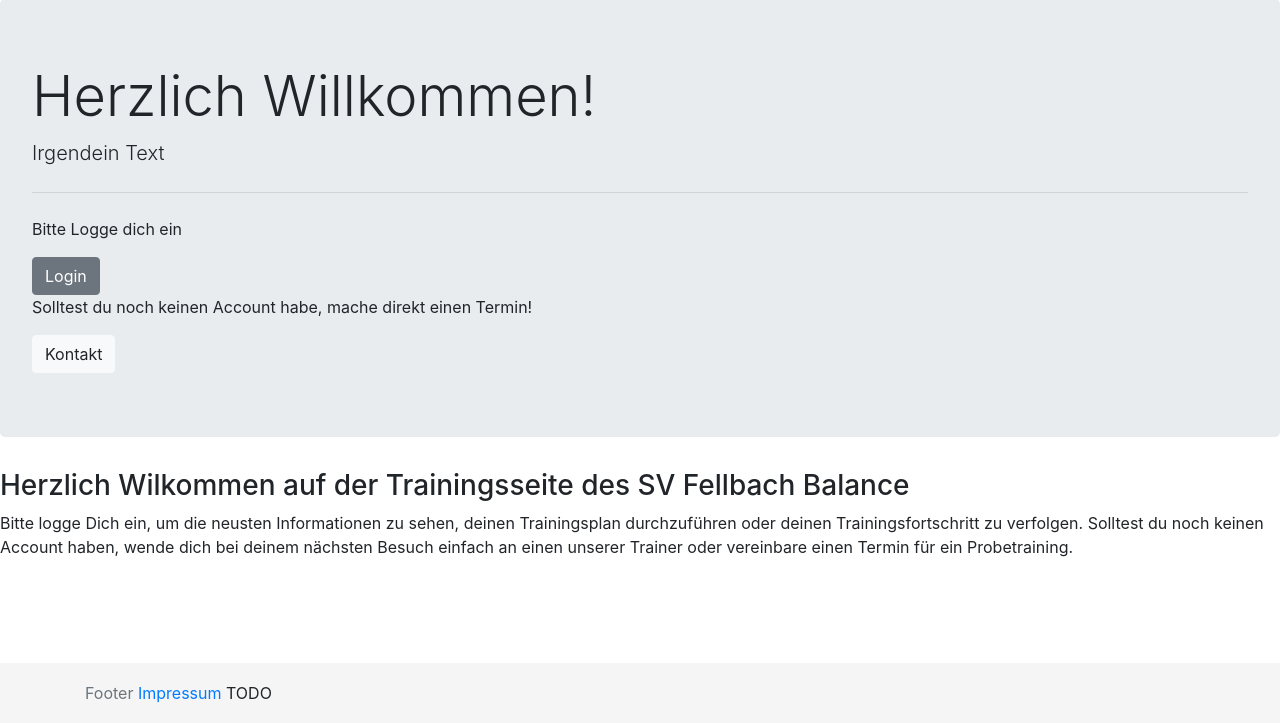
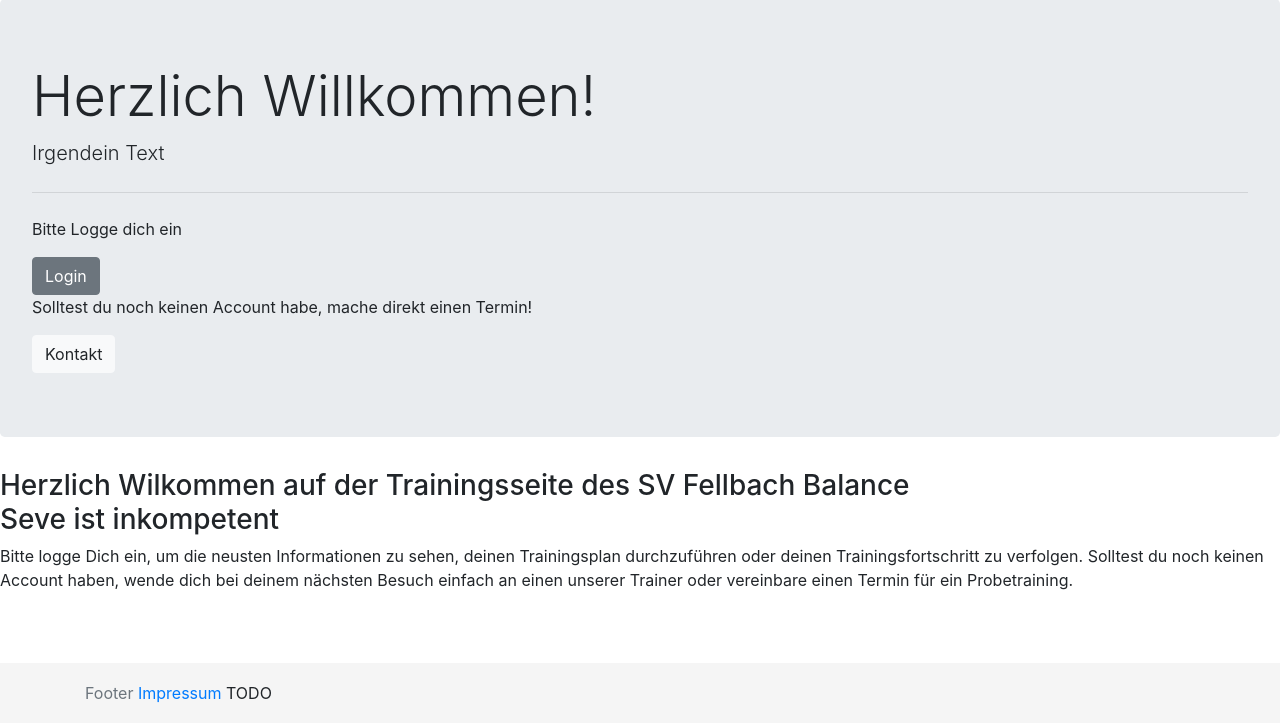
Before and after one commit to jonasjarling/balance, a Django app: page / in a window 1280 px wide. Shown: the part 77-800 px from the top of the page. Run offline with Django 3.2, Linux system fonts and the light colour scheme; some libraries are stand-ins or nearby versions.

Commit message:
test 4 seve

```diff
--- a/webapp/templates/base.html
+++ b/webapp/templates/base.html
@@ -20,7 +20,7 @@
     <script src="{% static 'bootstrap.min.js' %}"></script>
     <script defer src="https://use.fontawesome.com/releases/v5.0.4/js/all.js"></script>
 
-    <link rel="stylesheet" type="text/css" href="{% static '/main/footer.css' %}"/>
+    <link rel="stylesheet" type="text/css" href="{% static '/footer.css' %}"/>
 </head>
 <body>
 
--- a/webapp/templates/main/index.html
+++ b/webapp/templates/main/index.html
@@ -23,7 +23,7 @@ SVFBalance | Startseite
         <button type="button" class="btn btn-light">Kontakt</button>
     </div>
 
-    <h3>Herzlich Wilkommen auf der Trainingsseite des SV Fellbach Balance</h3>
+    <h3>Herzlich Wilkommen auf der Trainingsseite des SV Fellbach Balance <br> Seve ist inkompetent</h3>
     <span>Bitte logge Dich ein, um die neusten Informationen zu sehen, deinen Trainingsplan durchzuführen oder
     deinen Trainingsfortschritt zu verfolgen.
 
```
Also changed, not shown: webapp/static/footer.css (renamed from webapp/static/main/footer.css).
